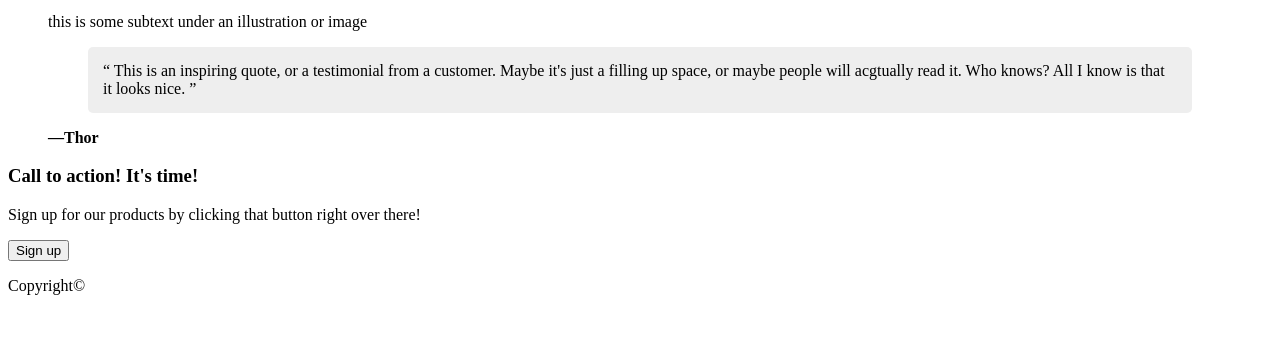
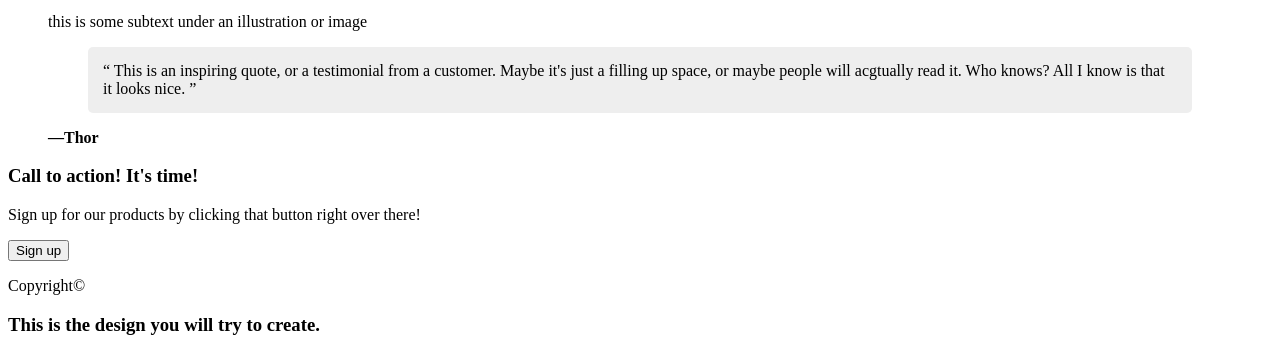
Before and after one commit to webdesignworld/Main-CSS-My-Project, a plain HTML site: page index.html in a window 1280 px wide. Shown: the part 708-1063 px from the top of the page. Before the commit the page ends 1019 px from the top, so only its background shows below. Drawn offline with Linux system fonts and the light colour scheme.

Commit message:
design :+1:

```diff
--- a/index.html
+++ b/index.html
@@ -80,6 +80,7 @@
       <div class="footer-section">
         <p>Copyright&#169;</p>
       </div>
+      <h3>This is the design you will try to create.</h3>
     </footer>
   </body>
 </html>
```
